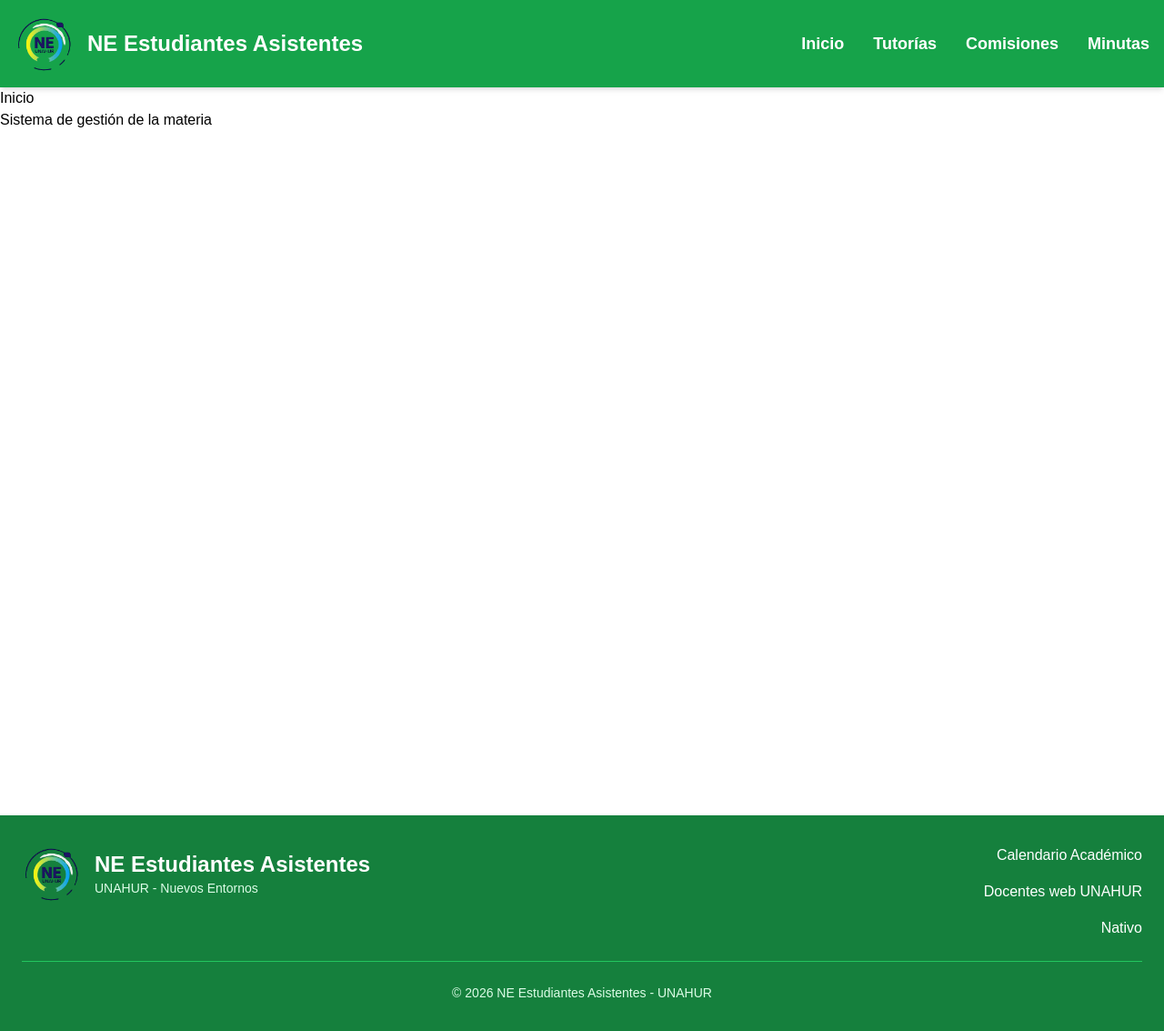
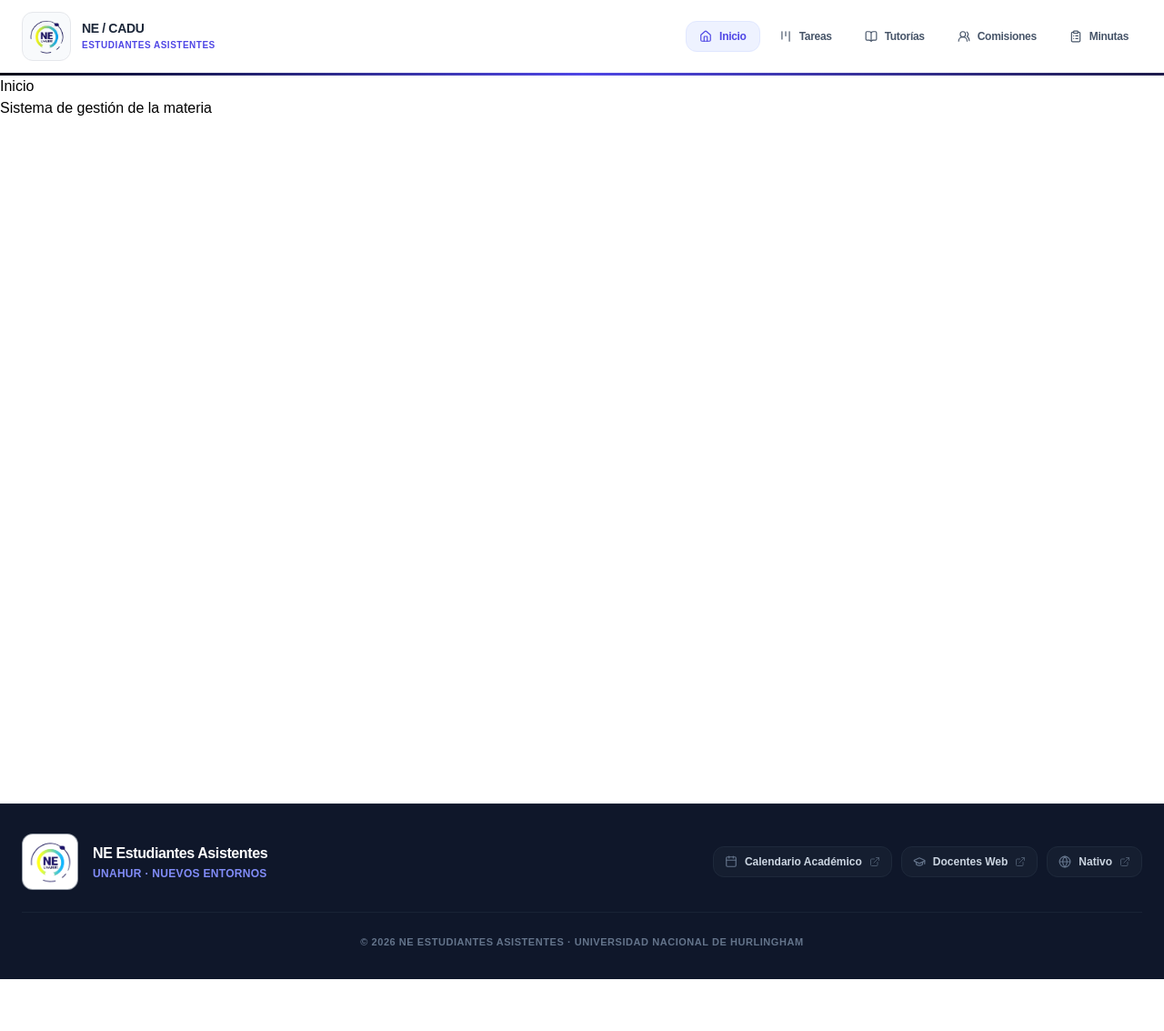
Before and after one commit to alymarquez/Proyecto_AutomatizacionEA_NE, a React (Create React App) app: page / in a window 1280 px wide. Shown: the whole page at 91% size. After the commit the page ends 1076 px from the top, so only its background shows below. Built offline with nearby package versions, Linux system fonts and the light colour scheme.

Commit message:
rebranding inicial: nabvar y footer

```diff
--- a/package.json
+++ b/package.json
@@ -12,6 +12,7 @@
     "@tiptap/extension-ordered-list": "^3.23.6",
     "@tiptap/react": "^3.23.6",
     "@tiptap/starter-kit": "^3.23.6",
+    "lucide-react": "^1.25.0",
     "react": "^19.2.6",
     "react-dom": "^19.2.6",
     "react-router-dom": "^7.16.0",
--- a/src/components/Footer.jsx
+++ b/src/components/Footer.jsx
@@ -1,70 +1,79 @@
 import logo from "../assets/logone.png";
+import { ExternalLink, Calendar, GraduationCap, Globe } from "lucide-react";
 
 function Footer() {
   return (
-    <footer className="bg-green-700 text-white mt-auto">
+    <footer className="bg-slate-900 text-slate-400 mt-auto border-t border-slate-800/80">
       <div className="max-w-7xl mx-auto px-6 py-8">
 
-        {/* Parte superior */}
-        <div className="flex flex-col md:flex-row md:justify-between md:items-start gap-8">
+        {/* PARTE SUPERIOR */}
+        <div className="flex flex-col md:flex-row md:justify-between md:items-center gap-8">
 
-          {/* Logo + texto */}
+          {/* LOGO + TEXTO IDENTITARIO */}
           <div className="flex items-center gap-4 justify-center md:justify-start">
-            <img
-              src={logo}
-              alt="Logo NE"
-              className="w-16 h-16 object-contain"
-            />
+            <div className="p-1.5 bg-white rounded-xl border border-slate-700/50">
+              <img
+                src={logo}
+                alt="Logo NE"
+                className="w-12 h-12 object-contain brightness-110"
+              />
+            </div>
 
-            <div className="text-center md:text-left">
-              <h2 className="text-2xl font-bold">
+            <div className="text-center md:text-left space-y-0.5">
+              <h2 className="text-base font-black text-white tracking-tight">
                 NE Estudiantes Asistentes
               </h2>
-
-              <p className="text-sm text-green-100">
-                UNAHUR - Nuevos Entornos
+              <p className="text-xs text-indigo-400 font-bold tracking-wide uppercase">
+                UNAHUR · Nuevos Entornos
               </p>
             </div>
           </div>
 
-          {/* Links */}
-          <div className="flex flex-col items-center md:items-end text-center md:text-right gap-4">
+          {/* LINKS DE ACCESO RÁPIDO */}
+          <div className="flex flex-wrap justify-center md:justify-end gap-2.5">
 
             <a
               href="https://unahur.edu.ar/calendario-academico/"
               target="_blank"
               rel="noopener noreferrer"
-              className="transition duration-300 hover:text-cyan-300"
+              className="flex items-center gap-2 px-3 py-2 bg-slate-800/40 hover:bg-slate-800 border border-slate-800 text-xs font-bold text-slate-300 hover:text-white rounded-xl transition shadow-3xs"
             >
-              Calendario Académico
+              <Calendar className="w-3.5 h-3.5 text-slate-500" />
+              <span>Calendario Académico</span>
+              <ExternalLink className="w-3 h-3 text-slate-600" />
             </a>
 
             <a
-              href="https://campusvirtual.unahur.edu.ar/"
+              href="https://campus2026.unahur.edu.ar/login/"
               target="_blank"
               rel="noopener noreferrer"
-              className="transition duration-300 hover:text-cyan-300"
+              className="flex items-center gap-2 px-3 py-2 bg-slate-800/40 hover:bg-slate-800 border border-slate-800 text-xs font-bold text-slate-300 hover:text-white rounded-xl transition shadow-3xs"
             >
-              Docentes web UNAHUR
+              <GraduationCap className="w-3.5 h-3.5 text-slate-500" />
+              <span>Docentes Web</span>
+              <ExternalLink className="w-3 h-3 text-slate-600" />
             </a>
 
             <a
               href="https://nativo.unahur.edu.ar/"
               target="_blank"
               rel="noopener noreferrer"
-              className="transition duration-300 hover:text-cyan-300"
+              className="flex items-center gap-2 px-3 py-2 bg-slate-800/40 hover:bg-slate-800 border border-slate-800 text-xs font-bold text-slate-300 hover:text-white rounded-xl transition shadow-3xs"
             >
-              Nativo
+              <Globe className="w-3.5 h-3.5 text-slate-500" />
+              <span>Nativo</span>
+              <ExternalLink className="w-3 h-3 text-slate-600" />
             </a>
+
           </div>
         </div>
 
-        {/* Línea divisoria */}
-        <div className="border-t border-green-500 my-6"></div>
+        {/* LÍNEA DIVISORIA */}
+        <div className="border-t border-slate-800/70 my-6"></div>
 
-        {/* Copyright */}
-        <div className="text-center text-sm text-green-100">
-          © 2026 NE Estudiantes Asistentes - UNAHUR
+        {/* COPYRIGHT */}
+        <div className="text-center text-[11px] font-bold text-slate-500 tracking-wider uppercase">
+          © 2026 NE Estudiantes Asistentes · Universidad Nacional de Hurlingham
         </div>
       </div>
     </footer>
--- a/src/components/Navbar.jsx
+++ b/src/components/Navbar.jsx
@@ -1,105 +1,160 @@
 import { useState } from "react";
-import { Link } from "react-router-dom";
+import { Link, useLocation } from "react-router-dom";
 import logo from "../assets/logone.png";
+import {
+  Home as HomeIcon,
+  BookOpen,
+  Users2,
+  ClipboardList,
+  Menu,
+  X,
+  Kanban
+} from "lucide-react";
 
 function Navbar() {
   const [menuOpen, setMenuOpen] = useState(false);
+  const location = useLocation();
+
+  const isActive = (path) => location.pathname === path;
+
+  const linkStyles = (path) => `
+    flex items-center gap-2 px-3.5 py-2 rounded-xl text-xs font-black tracking-tight transition duration-200 border
+    ${isActive(path)
+      ? "bg-indigo-50 text-indigo-600 border-indigo-100 shadow-3xs"
+      : "text-slate-600 hover:text-indigo-600 bg-transparent border-transparent hover:bg-slate-50"
+    }
+  `;
+
+  const mobileLinkStyles = (path) => `
+    flex items-center gap-3 px-4 py-3 rounded-xl text-sm font-bold tracking-tight transition border
+    ${isActive(path)
+      ? "bg-indigo-50 text-indigo-600 border-indigo-100"
+      : "text-slate-600 hover:bg-slate-50 border-transparent"
+    }
+  `;
 
   return (
-    <nav className="bg-green-600 text-white shadow-md relative z-50">
-      <div className="max-w-7xl mx-auto px-4">
-        <div className="flex justify-between items-center h-24">
+    <nav className="sticky top-0 bg-white/80 backdrop-blur-md shadow-2xs relative z-50">
 
-          {/* Logo + nombre */}
-          <div className="flex items-center gap-4">
-            <img
-              src={logo}
-              alt="Logo"
-              className="w-16 h-16 object-contain"
-            />
+      <div className="max-w-7xl mx-auto px-4 sm:px-6">
+        <div className="flex justify-between items-center h-20">
 
-            <h1 className="text-2xl font-bold hidden sm:block">
-              NE Estudiantes Asistentes
-            </h1>
+          {/* LOGO + NOMBRE */}
+          <Link to="/" className="flex items-center gap-3 group">
+            <div className="p-1.5 bg-slate-50 rounded-xl border border-slate-150 group-hover:scale-105 transition">
+              <img
+                src={logo}
+                alt="Logo"
+                className="w-10 h-10 object-contain"
+              />
+            </div>
+            <div className="flex flex-col">
+              <h1 className="text-sm font-black text-slate-800 tracking-tight leading-none">
+                NE / CADU
+              </h1>
+              <span className="text-[10px] font-bold text-indigo-600 tracking-wider uppercase mt-1 hidden sm:block">
+                Estudiantes Asistentes
+              </span>
+            </div>
+          </Link>
+
+          {/* MENU DESKTOP */}
+          <div className="hidden md:flex items-center gap-1.5">
+            <Link to="/" className={linkStyles("/")}>
+              <HomeIcon className="w-3.5 h-3.5 shrink-0" />
+              <span>Inicio</span>
+            </Link>
+
+            <Link to="/tareas" className={linkStyles("/tareas")}>
+              <Kanban className="w-3.5 h-3.5 shrink-0" />
+              <span>Tareas</span>
+            </Link>
+
+            <Link to="/tutorias" className={linkStyles("/tutorias")}>
+              <BookOpen className="w-3.5 h-3.5 shrink-0" />
+              <span>Tutorías</span>
+            </Link>
+
+            <Link to="/comisiones" className={linkStyles("/comisiones")}>
+              <Users2 className="w-3.5 h-3.5 shrink-0" />
+              <span>Comisiones</span>
+            </Link>
+
+            <Link to="/minutas" className={linkStyles("/minutas")}>
+              <ClipboardList className="w-3.5 h-3.5 shrink-0" />
+              <span>Minutas</span>
+            </Link>
           </div>
 
-          {/* MENU DESKTOP */}
-          <div className="hidden md:flex gap-8 text-lg font-medium">
-            <a
-              href="/"
-              className="transition duration-300 hover:text-cyan-300 font-bold"
-            >
-              Inicio
-            </a>
+          {/* BOTÓN HAMBURGUESA MOBILE */}
+          <button
+            className="md:hidden p-2 text-slate-500 hover:text-slate-800 hover:bg-slate-100 rounded-xl border border-slate-200/60 transition active:scale-95"
+            onClick={() => setMenuOpen(!menuOpen)}
+            aria-label="Abrir menú"
+          >
+            {menuOpen ? <X className="w-5 h-5" /> : <Menu className="w-5 h-5" />}
+          </button>
 
-            <a
-              href="/tutorias"
-              className="transition duration-300 hover:text-cyan-300 font-bold"
-            >
-              Tutorías
-            </a>
-
-            <a
-              href="/comisiones"
-              className="transition duration-300 hover:text-cyan-300 font-bold"
-            >
-              Comisiones
-            </a>
-
-            <Link className="transition duration-300 hover:text-cyan-300 font-bold" to="/minutas">Minutas</Link>
-
-          </div>
-
-          {/* BOTÓN HAMBURGUESA */}
-          <button
-            className="md:hidden text-4xl"
-            onClick={() => setMenuOpen(!menuOpen)}
-          >
-            ☰
-          </button>
         </div>
       </div>
 
-      {/* MENU MOBILE FLOTANTE */}
+      {/* MENU MOBILE DESPLEGABLE */}
       {menuOpen && (
-        <div className="absolute top-24 left-0 w-full bg-green-700 shadow-xl md:hidden z-50">
+        <div className="absolute top-[80px] left-0 w-full bg-white border-b border-slate-200 shadow-xl md:hidden z-50">
+          <div className="flex flex-col p-4 space-y-1 bg-slate-50/50">
 
-          <div className="flex flex-col px-6 py-5 text-lg font-medium">
-
-            <a
-              href="/"
-              className="py-3 border-b border-green-500 hover:text-cyan-300 transition"
+            <Link
+              to="/"
+              className={mobileLinkStyles("/")}
               onClick={() => setMenuOpen(false)}
             >
-              Inicio
-            </a>
+              <HomeIcon className="w-4 h-4 text-slate-400 shrink-0" />
+              <span>Inicio</span>
+            </Link>
 
-            <a
-              href="/tutorias"
-              className="py-3 border-b border-green-500 hover:text-cyan-300 transition"
+            <Link
+              to="/tareas"
+              className={mobileLinkStyles("/tareas")}
               onClick={() => setMenuOpen(false)}
             >
-              Tutorías
-            </a>
+              <Kanban className="w-4 h-4 text-slate-400 shrink-0" />
+              <span>Tareas</span>
+            </Link>
 
-            <a
-              href="/comisiones"
-              className="py-3 border-b border-green-500 hover:text-cyan-300 transition"
+            <Link
+              to="/tutorias"
+              className={mobileLinkStyles("/tutorias")}
               onClick={() => setMenuOpen(false)}
             >
-              Comisiones
-            </a>
+              <BookOpen className="w-4 h-4 text-slate-400 shrink-0" />
+              <span>Tutorías</span>
+            </Link>
 
-            <a
-              href="/minutas"
-              className="py-3 hover:text-cyan-300 transition"
+            <Link
+              to="/comisiones"
+              className={mobileLinkStyles("/comisiones")}
               onClick={() => setMenuOpen(false)}
             >
-              Minutas
-            </a>
+              <Users2 className="w-4 h-4 text-slate-400 shrink-0" />
+              <span>Comisiones</span>
+            </Link>
+
+            <Link
+              to="/minutas"
+              className={mobileLinkStyles("/minutas")}
+              onClick={() => setMenuOpen(false)}
+            >
+              <ClipboardList className="w-4 h-4 text-slate-400 shrink-0" />
+              <span>Minutas</span>
+            </Link>
+
           </div>
         </div>
       )}
+
+      {/* DETALLE ESTÉTICO ABAJO */}
+      <div className="h-[3px] w-full bg-gradient-to-r from-slate-950 via-indigo-600 to-indigo-950" />
+
     </nav>
   );
 }
```
Also changed, not shown: 2 other files (tests, documents, lock files or other folders).
